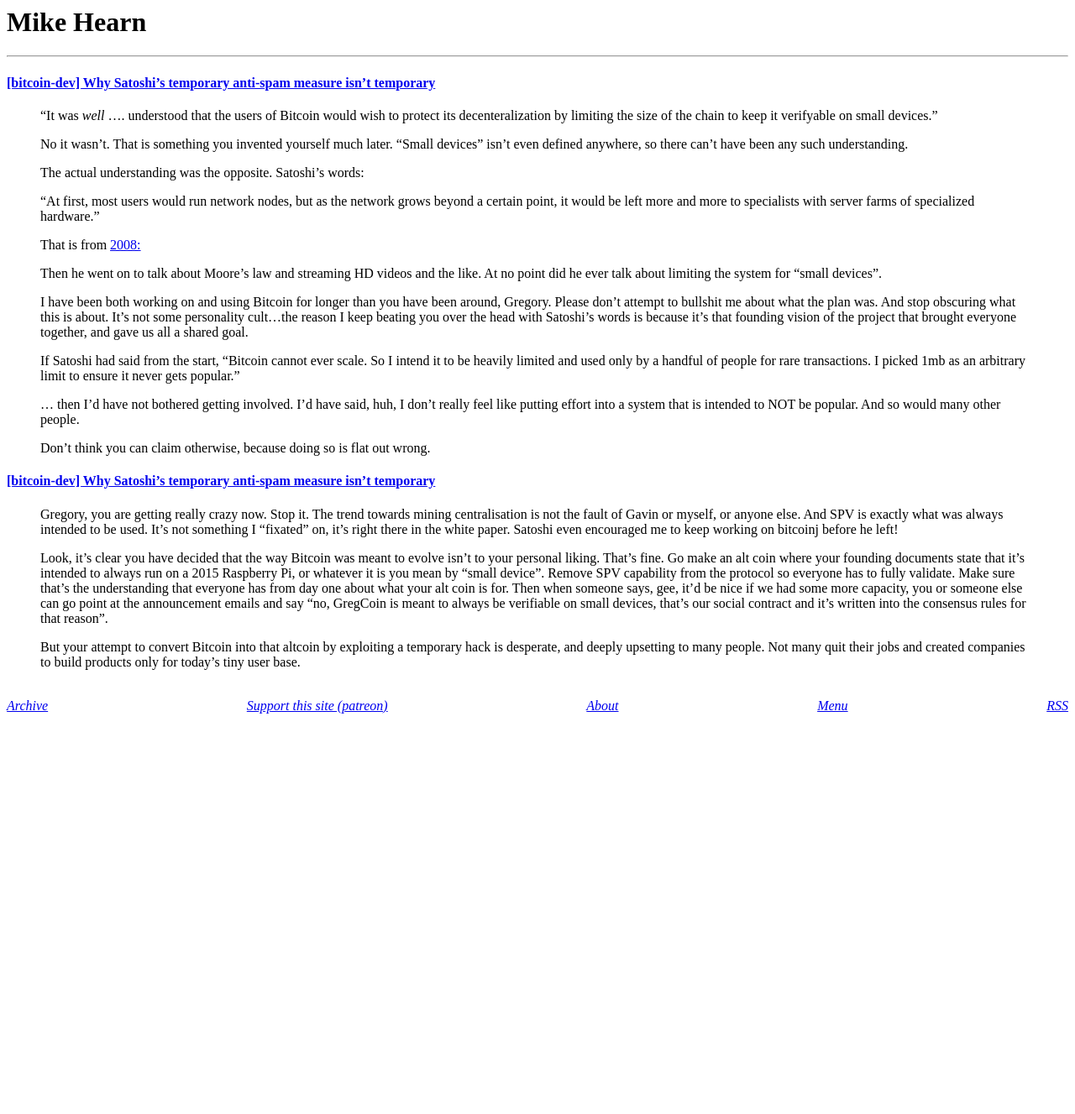
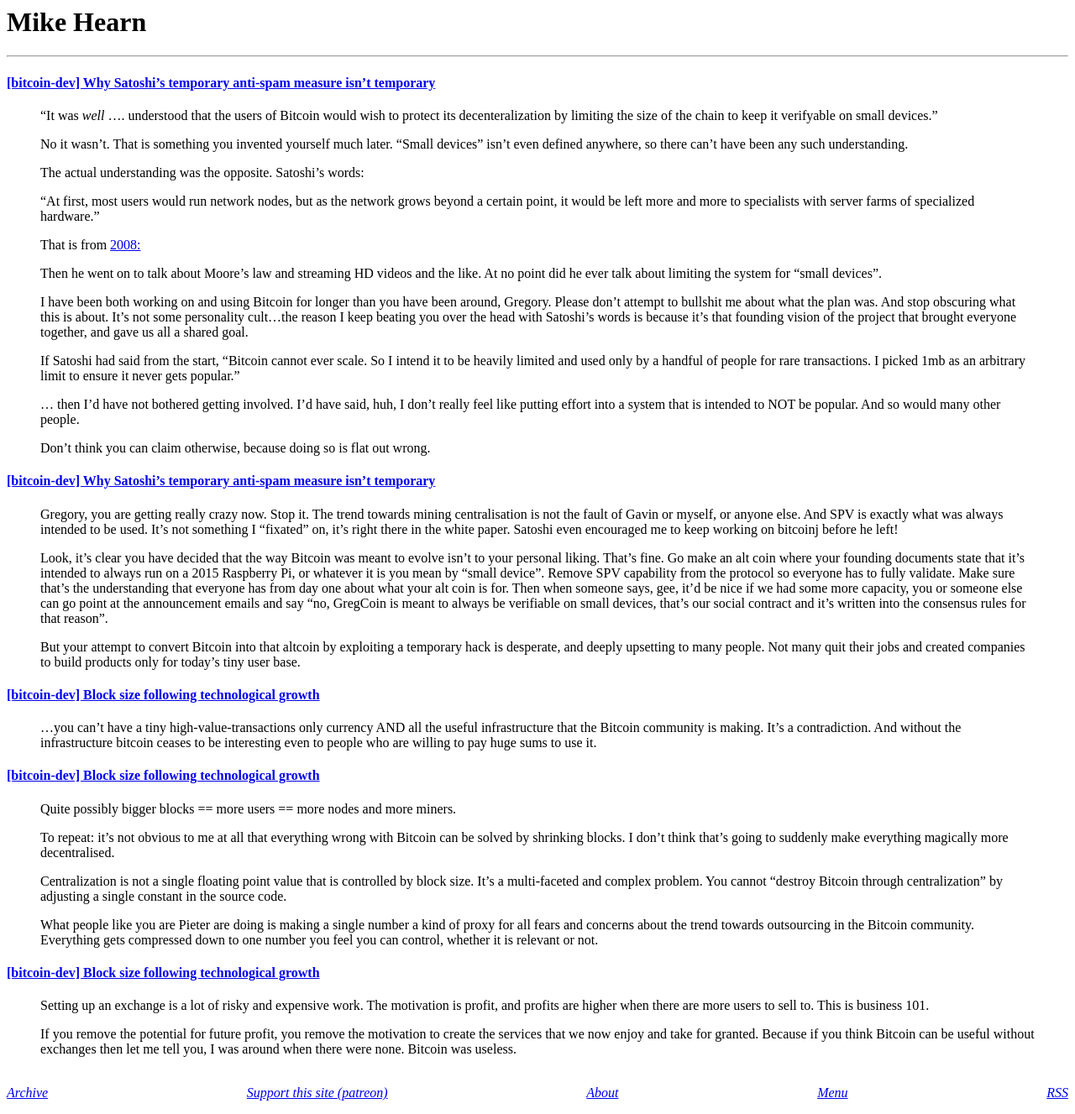
Before and after one commit to derykmakgill/website, a Jekyll site: the page built from _research/mike-hearn.md, in a window 1280 px wide. Shown: the whole page at 84% size. Built offline with Jekyll 4.4.1, drawn with Linux system fonts in a browser that asks for light colours; before the commit the page ends 900 px from its top, so only the background shows below that.

Commit message:
Update mike-hearn.md

```diff
--- a/_research/mike-hearn.md
+++ b/_research/mike-hearn.md
@@ -64,3 +64,40 @@
 temporary hack is desperate, and deeply upsetting to many people. Not many
 quit their jobs and created companies to build products only for today's
 tiny user base.
+
+#### [[bitcoin-dev] Block size following technological growth](https://lists.linuxfoundation.org/pipermail/bitcoin-dev/2015-July/009828.html)
+
+>...you can't have a tiny high-value-transactions only currency AND
+all the useful infrastructure that the Bitcoin community is making. It's a
+contradiction. And without the infrastructure bitcoin ceases to be
+interesting even to people who are willing to pay huge sums to use it.
+
+#### [[bitcoin-dev] Block size following technological growth](https://lists.linuxfoundation.org/pipermail/bitcoin-dev/2015-July/009818.html)
+
+>Quite possibly bigger blocks == more users == more nodes
+and more miners.
+>
+>To repeat: it's not obvious to me at all that everything wrong with Bitcoin
+can be solved by shrinking blocks. I don't think that's going to suddenly
+make everything magically more decentralised.
+>
+>Centralization is not a single floating point value that is controlled by
+block size. It's a multi-faceted and complex problem. You cannot "destroy
+Bitcoin through centralization" by adjusting a single constant in the
+source code.
+>
+>What people like you are Pieter are doing is making a single number a kind
+of proxy for all fears and concerns about the trend towards outsourcing in
+the Bitcoin community. Everything gets compressed down to one number you
+feel you can control, whether it is relevant or not.
+
+#### [[bitcoin-dev] Block size following technological growth](https://lists.linuxfoundation.org/pipermail/bitcoin-dev/2015-July/009818.html)
+
+>Setting up an exchange is a lot of risky and expensive work. The motivation
+is profit, and profits are higher when there are more users to sell to.
+This is business 101.
+>
+>If you remove the potential for future profit, you remove the motivation to
+create the services that we now enjoy and take for granted. Because if you
+think Bitcoin can be useful without exchanges then let me tell you, I was
+around when there were none. Bitcoin was useless.
```
